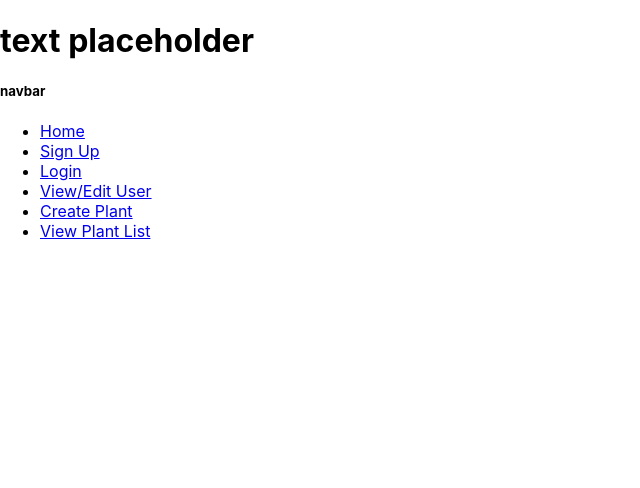
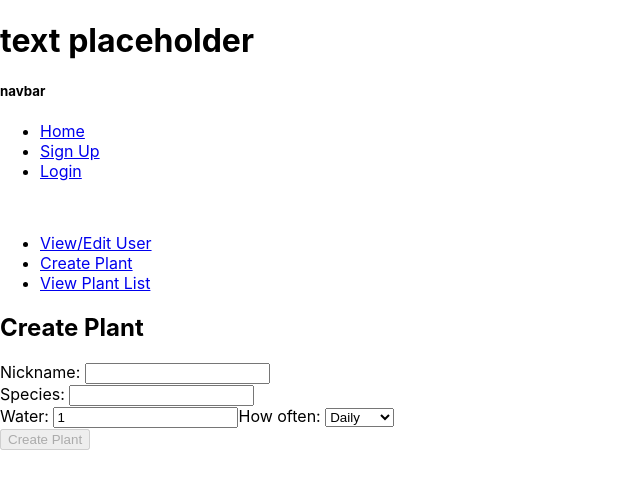
Before and after one commit to water-myplants-TT-42/front-end, a React (Create React App) app: page /plantform in a window 1280 px wide. Shown: the top 488 px of the page, without its empty margins (0-640 px from the left). Built offline with nearby package versions, Linux system fonts and the light colour scheme.

Commit message:
merging all forms for pull request

```diff
--- a/src/App.js
+++ b/src/App.js
@@ -5,6 +5,8 @@ import Home from './components/Home'
 import UserForm from './components/UserForm'
 import EditUserForm from './components/EditUserForm'
 import LoginForm from './components/LoginForm'
+import PlantForm from './components/PlantForm'
+import PlantList from './components/PlantList'
 
 function App() {
   return (
@@ -16,13 +18,22 @@ function App() {
             <li><Link to='/'>Home</Link></li>
             <li><Link to='/signup'>Sign Up</Link></li>
             <li><Link to='/login'>Login</Link></li>
+          </ul>
+          <br></br>
+          <ul>
             <li><Link to='/edituser'>View/Edit User</Link></li>
-            <li><Link to='/login'>Create Plant</Link></li>
-            <li><Link to='/login'>View Plant List</Link></li>
+            <li><Link to='/plantform'>Create Plant</Link></li>
+            <li><Link to='/plantlist'>View Plant List</Link></li>
           </ul>
         </div>
 
       <Switch>
+        <Route path="/plantlist">
+          <PlantList />
+        </Route>
+        <Route path="/plantform">
+          <PlantForm />
+        </Route>
         <Route path="/edituser">
           <EditUserForm />
         </Route>
--- /dev/null
+++ b/src/components/PlantForm.js
@@ -0,0 +1,127 @@
+import React, { useEffect, useState } from 'react'
+import * as yup from 'yup'
+
+const INITIAL_PLANT_FORM_STATE = {
+    nickname: '',
+    species: '',
+    h2oFrequency: '1 daily'
+}
+
+const INITIAL_FORM_ERRORS = {
+    nickname: '',
+    species: '',
+    h2oFrequency: ''
+}
+
+const parseFrequency = (h2oFrequency) => {
+    const [num, times] = h2oFrequency.split(' ')
+    return [parseInt(num), times]
+}
+
+// Form Schema
+const formSchema = yup.object().shape({
+    nickname: yup.string().required('Your plant needs a name!'),
+    species: yup.string().required('What species is your plant?'),
+    h2oFrequency: yup.string().required('How often do you need to water it?')
+})
+
+export default function PlantForm(props) {
+    const { plantToEdit } = props
+    const [values, setValues] = useState(INITIAL_PLANT_FORM_STATE)
+    const [errors, setErrors] = useState(INITIAL_FORM_ERRORS)
+    const [isDisabled, setIsDisabled] = useState(true)
+
+    // Utility to keep number and dropbox in sync
+    const [freqNumber, freqTimes] = parseFrequency(values.h2oFrequency)
+
+    const isEditing = !!plantToEdit // Coerce to boolean to check if editing
+
+    const change = (evt) => {
+        const { name, value } = evt.target
+
+        if (name === 'h2oNumber') {
+            return setValues({
+                ...values,
+                h2oFrequency: `${value} ${values.h2oFrequency.split(' ')[1]}`
+            })
+        } else if (name === 'h2oTimes') {
+            return setValues({
+                ...values,
+                h2oFrequency: `${values.h2oFrequency.split(' ')[0]} ${value}`
+            })
+        }
+
+        setValues({
+            ...values,
+            [name]: value
+        })
+
+        yup.reach(formSchema, name)
+            .validate(value)
+            .then(isValid => {
+                setIsDisabled(!isValid)
+                setErrors(INITIAL_FORM_ERRORS)
+            })
+            .catch(err => {
+                return setErrors({
+                    ...errors,
+                    [name]: err.errors[0]
+                })
+            })
+    }
+
+    useEffect(() => {
+        if (plantToEdit) {
+            setValues(plantToEdit)
+        }
+    }, [plantToEdit])
+
+    const submit = (evt) => {
+        evt.preventDefault()
+
+        formSchema.validate(values)
+            .then(_ => {
+                setValues(INITIAL_PLANT_FORM_STATE)
+                setErrors(INITIAL_FORM_ERRORS)
+                setIsDisabled(true)
+
+                if (isEditing) {
+                    console.log('EDIT', values)
+                } else {
+                    console.log('CREATE', values)
+                }
+            })
+            .catch(err => err)
+    }
+
+    useEffect(() => {
+        formSchema.validate(values)
+            .then(isValid => setIsDisabled(!isValid))
+            .catch(err => err)
+    })
+
+    return (
+        <div>
+            <h2>{isEditing ? 'Edit' : 'Create'} Plant</h2>
+            <form onSubmit={submit}>
+                <label htmlFor="nickname">Nickname:{' '}</label>
+                <input id="nickname" name="nickname" value={values.nickname} onChange={change} />
+                <br />
+                <label htmlFor="species">Species:{' '}</label>
+                <input id="species" name="species" value={values.species} onChange={change} />
+                <br />
+
+                <label htmlFor="h2oNumber">Water:{' '}</label>
+                <input id="h2oNumber" name="h2oNumber" type="number" min={1} step={1} value={freqNumber} onChange={change}/>
+                <label htmlFor="h2oTimes">How often:{' '}</label>
+                <select name="h2oTimes" id="h2oTimes" value={freqTimes} onChange={change}>
+                    <option value="daily">Daily</option>
+                    <option value="weekly">Weekly</option>
+                    <option value="monthly">Monthly</option>
+                </select>
+                <br />
+                <button type="submit" disabled={isDisabled}>{isEditing ? 'Edit' : 'Create'} Plant</button>
+            </form>
+        </div>
+    )
+}
--- /dev/null
+++ b/src/components/PlantList.js
@@ -0,0 +1,49 @@
+import React, { useState } from 'react';
+import { Link } from 'react-router-dom';
+
+// dummy data for testing display, delete when get from backend is implemented
+const dummyList = [
+  {
+    id: 0,
+    nickname: 'Snake',
+    species: 'D. trifasciata',
+    h2oFrequency: '1 time/week',
+  },
+  {
+    id: 1,
+    nickname: 'Spider',
+    species: 'S. arachnoideum',
+    h2oFrequency: '1 time/week',
+  },
+  {
+    id: 2,
+    nickname: 'Frilly',
+    species: 'A. pedatum',
+    h2oFrequency: '3 times/week',
+  },
+]
+
+export default function PlantList(props) {
+  const { plantList , deletePlant } = props;
+  // change useState to initialize plantList when connected to backend
+  const [plants, setPlants] = useState(dummyList)
+
+  return (
+    <div className="plant-list-wrapper">
+      {plants.map(plant => (
+        <Link to={`/plant-list/${plant.id}`}>
+          <div className="plant-card" key={plant.id}>
+            <h3>{plant.nickname}</h3>
+            <p>{plant.h2oFrequency}</p>
+            <button
+              className='delete-button'
+              onClick={deletePlant(plant.id)}
+              >Delete
+            </button>
+            {/* Delete button needs functionality...modal window to confirm?? */}
+          </div>
+        </Link>
+      ))}
+    </div>
+  )
+}
```
Also changed, not shown: src/components/Plant.js (added, +42 -0 lines).
